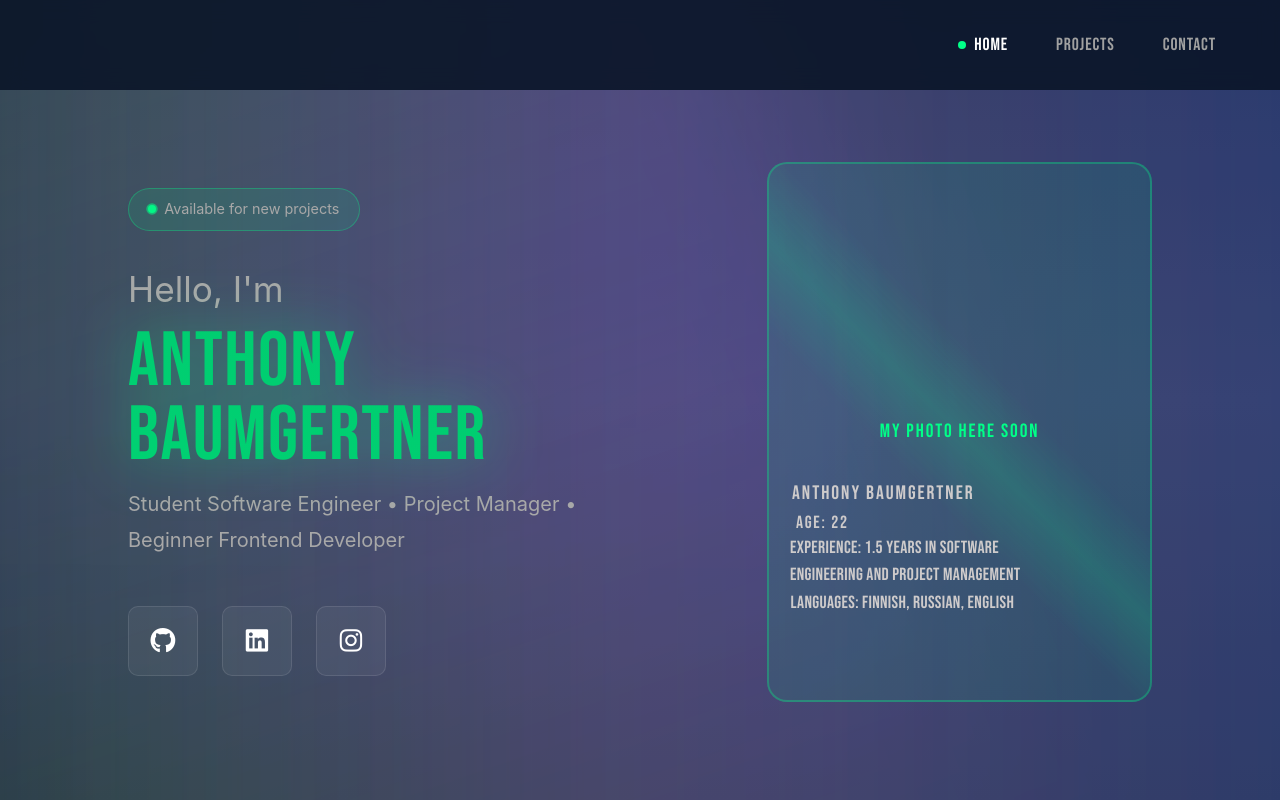
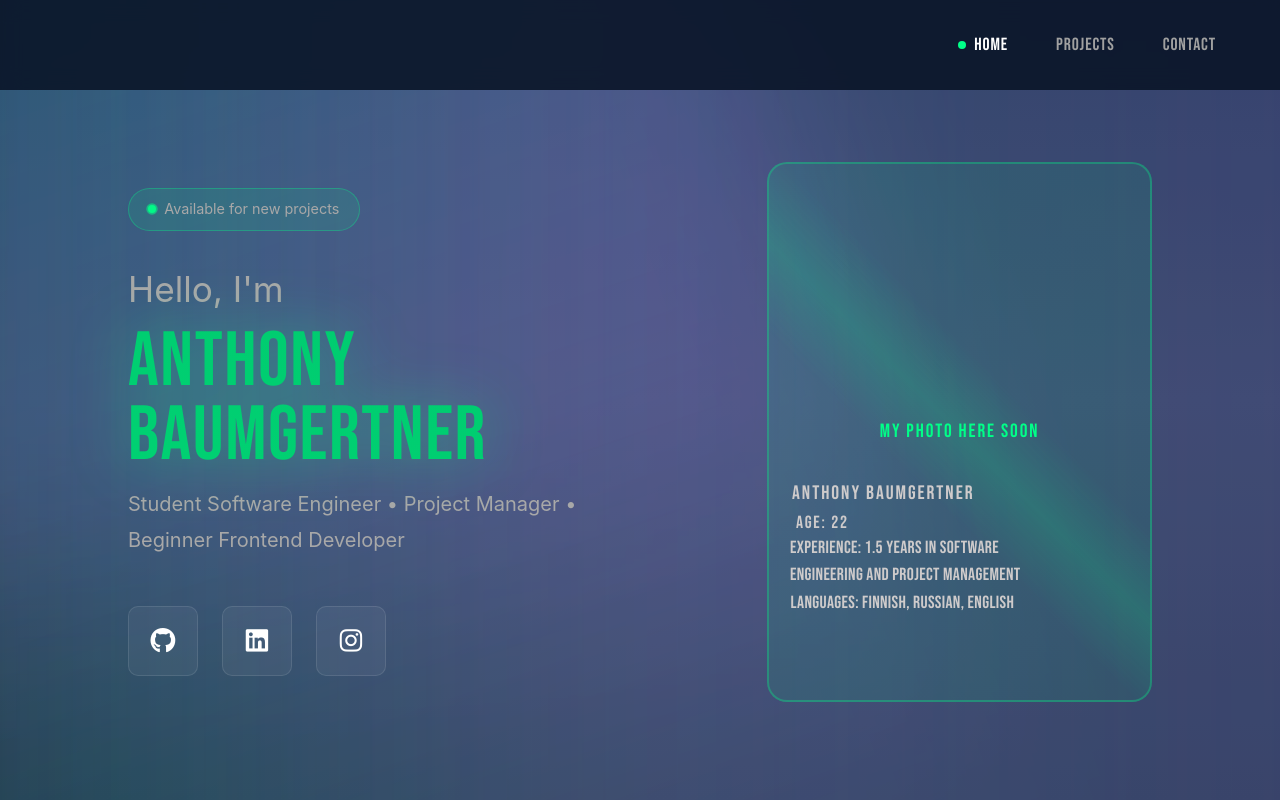
Before and after one commit to Baumyyy/Baumgertner, a React (Vite) app: page / in a window 1280 px wide. Built offline with nearby package versions, Linux system fonts and the light colour scheme.

Commit message:
Parallax effect for aurora background

```diff
--- a/src/components/AuroraBackground.css
+++ b/src/components/AuroraBackground.css
@@ -17,6 +17,12 @@
   height: 100%;
   z-index: 0;
   overflow: hidden;
+  will-change: transform;
+}
+
+.content-wrapper {
+  position: relative;
+  z-index: 1;
 }
 
 .aurora__item {
@@ -26,9 +32,9 @@
   background: linear-gradient(
     to right,
     transparent,
-    rgba(124, 255, 103, 0.3),
-    rgba(177, 158, 239, 0.3),
-    rgba(82, 39, 255, 0.3),
+    rgba(0, 255, 200, 0.3),
+    rgba(100, 200, 255, 0.3),
+    rgba(200, 100, 255, 0.3),
     transparent
   );
   animation: aurora-animation 20s ease-in-out infinite;
@@ -51,7 +57,8 @@
   background: linear-gradient(
     to right,
     transparent,
-    rgba(26, 6, 58, 0.3),
+    rgba(100, 255, 150, 0.3),
+    rgba(150, 100, 255, 0.3),
     transparent
   );
 }
--- a/src/components/AuroraBackground.jsx
+++ b/src/components/AuroraBackground.jsx
@@ -1,16 +1,37 @@
-import React from 'react';
+import React, { useEffect, useState } from 'react';
 import './AuroraBackground.css';
 
 const AuroraBackground = ({ children }) => {
+  const [scrollY, setScrollY] = useState(0);
+
+  useEffect(() => {
+    const handleScroll = () => {
+      setScrollY(window.scrollY);
+    };
+
+    const container = document.querySelector('.aurora-container');
+    if (container) {
+      container.addEventListener('scroll', handleScroll);
+      return () => container.removeEventListener('scroll', handleScroll);
+    }
+  }, []);
+
   return (
     <div className="aurora-container">
-      <div className="aurora">
+      <div
+        className="aurora"
+        style={{
+          transform: `translateY(${scrollY * 0.5}px)`
+        }}
+      >
         <div className="aurora__item"></div>
         <div className="aurora__item"></div>
         <div className="aurora__item"></div>
         <div className="aurora__item"></div>
       </div>
-      {children}
+      <div className="content-wrapper">
+        {children}
+      </div>
     </div>
   );
 };
```
